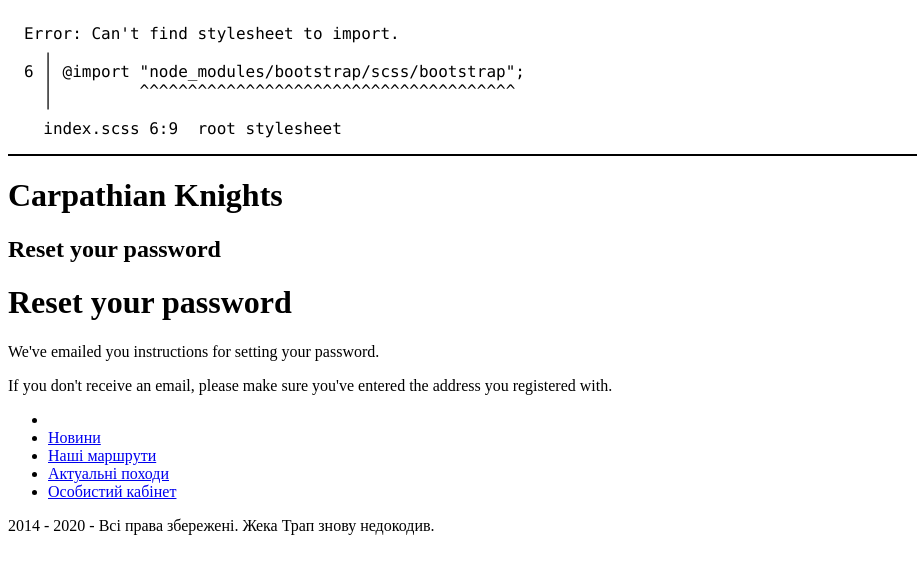
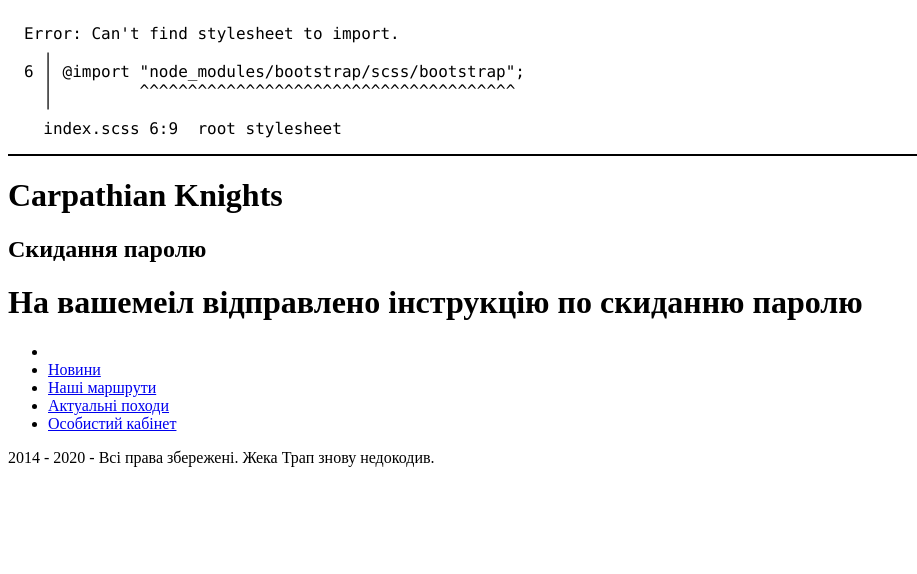
Before and after one commit to KorenivskyOlexandr/carpatianknights, a Django app: template carpatianknights/account/templates/registration/password_reset_done.html in a window 1280 px wide. Shown: the top 574 px of the page, without its empty margins (0-917 px from the left). Run offline with Django 3.2, Linux system fonts and the light colour scheme; the template is opened without the code that fills it, so the values that code supplies are empty; parts of the project's set-up code (start-up, migrations or seed data) failed here and were passed over; some libraries are stand-ins or nearby versions.

Commit message:
customization password reset form and small fix alert messages

```diff
--- a/carpatianknights/account/templates/account/register.html
+++ b/carpatianknights/account/templates/account/register.html
@@ -9,7 +9,7 @@
                 <h2 class="text-white text-center">Реєстрація</h2>
                 <div class="mb-3">
                     <label for="{{ user_form.first_name.id_for_label }}">Ім'я</label>
-                    {% render_field user_form.first_name class+="form-control"|attr:"required:True"%}
+                    {% render_field user_form.first_name class+="form-control"%}
                 </div>
                 <div class="mb-3">
                     <label for="{{ user_form.last_name.id_for_label }}">Прізвище</label>
@@ -22,7 +22,7 @@
                 <label for="{{ user_form.phone_number.id_for_label }}" class="form-label">Номер телефону</label>
                 <div class="input-group mb-3">
                     <span class="input-group-text">+380</span>
-                    {% render_field user_form.phone_number type="number" class+="form-control" %}
+                    {% render_field user_form.phone_number type="number" class+="form-control" minlength="9" maxlength="9" pattern="[0-9]{9}"%}
                 </div>
                 <label for="{{ user_form.date_of_birth.id_for_label }}" class="form-label">Дата народження</label>
                 <div class="input-group mb-3">
--- a/carpatianknights/account/templates/account_base.html
+++ b/carpatianknights/account/templates/account_base.html
@@ -14,6 +14,14 @@
         </div>
 
     {% endif %}
+    {% if form.errors %}
+        <div class="alert alert-danger alert-dismissible fade show mt-5" role="alert">
+            <div class="text-center fs-4">
+                <p>Неправельний логін або пароль</p>
+            </div>
+            <button type="button" class="btn-close" data-bs-dismiss="alert" aria-label="Close" onclick="closeALert(this)"></button>
+        </div>
+    {% endif %}
     <div id="account_content">
         {% block account_content %}
         {% endblock %}
--- a/carpatianknights/account/templates/registration/password_reset_done.html
+++ b/carpatianknights/account/templates/registration/password_reset_done.html
@@ -1,10 +1,8 @@
 {% extends "account_base.html" %}
 
-{% block title %}Reset your password{% endblock %}
+{% block title %}Скидання паролю{% endblock %}
 
 {% block account_content %}
-    <h1>Reset your password</h1>
-    <p>We've emailed you instructions for setting your password.</p>
-    <p>If you don't receive an email, please make sure you've
-        entered the address you registered with.</p>
+    <div class="container mt-5 pt-5"></div>
+    <h1 class="text-center text-white">На вашемеіл відправлено інструкцію по скиданню паролю</h1>
 {% endblock %}
--- a/package.json
+++ b/package.json
@@ -36,7 +36,7 @@
     "@babel/core": "^7.11.1",
     "babelify": "^10.0.0",
     "body-scroll-lock": "^3.0.3",
-    "bootstrap": "^5.0.0-alpha3",
+    "bootstrap": "^5.0.0-beta1",
     "browserify": "^16.5.2",
     "countup.js": "^2.0.6",
     "extract-text-webpack-plugin": "^3.0.2",
--- a/src/js/index.js
+++ b/src/js/index.js
@@ -1,6 +1,6 @@
 // Plugins
 import {hamburgerToggle} from "./custom/toggle-menu";
-import { CountUp } from 'countup.js/dist/countUp';
+import {CountUp} from 'countup.js/dist/countUp';
 import "bootstrap/dist/js/bootstrap.bundle";
 import "waypoints/lib/noframework.waypoints"
 
```
Also changed, not shown: carpatianknights/account/services.py (+4 -3 lines), carpatianknights/account/templates/registration/password_reset_form.html (+18 -8 lines).
